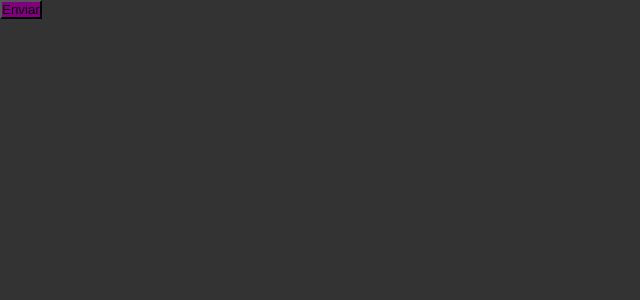
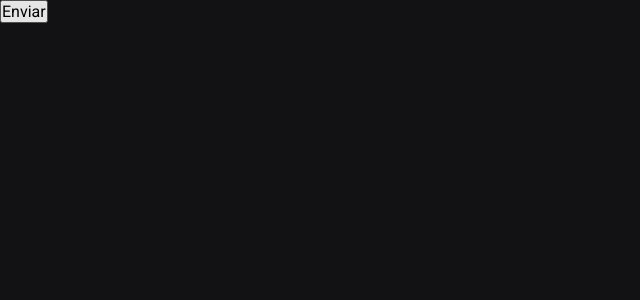
Before and after one commit to saymondamasio/timer-web, a React (Vite) app: page / in a window 1280 px wide. Shown: the top 300 px of the page, without its empty margins (0-640 px from the left). Built offline with nearby package versions, Linux system fonts and the light colour scheme.

Commit message:
setting global and default theme styles

```diff
--- a/index.html
+++ b/index.html
@@ -3,8 +3,13 @@
 
 <head>
   <meta charset="UTF-8" />
+  <link rel="preconnect" href="https://fonts.googleapis.com">
+  <link rel="preconnect" href="https://fonts.gstatic.com" crossorigin>
+
   <meta name="viewport" content="width=device-width, initial-scale=1.0" />
   <title>Timer</title>
+
+  <link href="https://fonts.googleapis.com/css2?family=Roboto+Mono:wght@700&family=Roboto:wght@400;700&display=swap" rel="stylesheet">
 </head>
 
 <body>
--- a/src/styles/global.ts
+++ b/src/styles/global.ts
@@ -8,7 +8,18 @@
   }
 
   body {
-    background-color: #333;
-    color: #fff;
+    background-color: ${({ theme }) => theme['gray-900']};
+    color: ${({ theme }) => theme['gray-300']};
+  }
+
+  :focus {
+    outline: 0;
+    box-shadow: 0 0 0 2px ${({ theme }) => theme['green-500']};
+  }
+
+  body, input, textarea, button {
+    font-family: 'Roboto', sans-serif;
+    font-weight: 400;
+    font-size: 1rem;
   }
 `
--- a/src/styles/themes/default.ts
+++ b/src/styles/themes/default.ts
@@ -1,4 +1,21 @@
 export const defaultTheme = {
-	primary: 'purple',
-	secondary: 'orange'
+	white: '#FFF',
+
+	'gray-100': '#E1E1E6',
+	'gray-300': '#C4C4CC',
+	'gray-400': '#8D8D99',
+	'gray-500': '#7C7C8A',
+	'gray-600': '#323238',
+	'gray-700': '#29292E',
+	'gray-800': '#202024',
+	'gray-900': '#121214',
+
+	'green-300': '#00B37E',
+	'green-500': '#00875F',
+	'green-700': '#015F43',
+
+	'red-500': '#AB222E',
+	'red-700': '#7A1921',
+
+	'yellow-500': '#FBA94C'
 }
```
